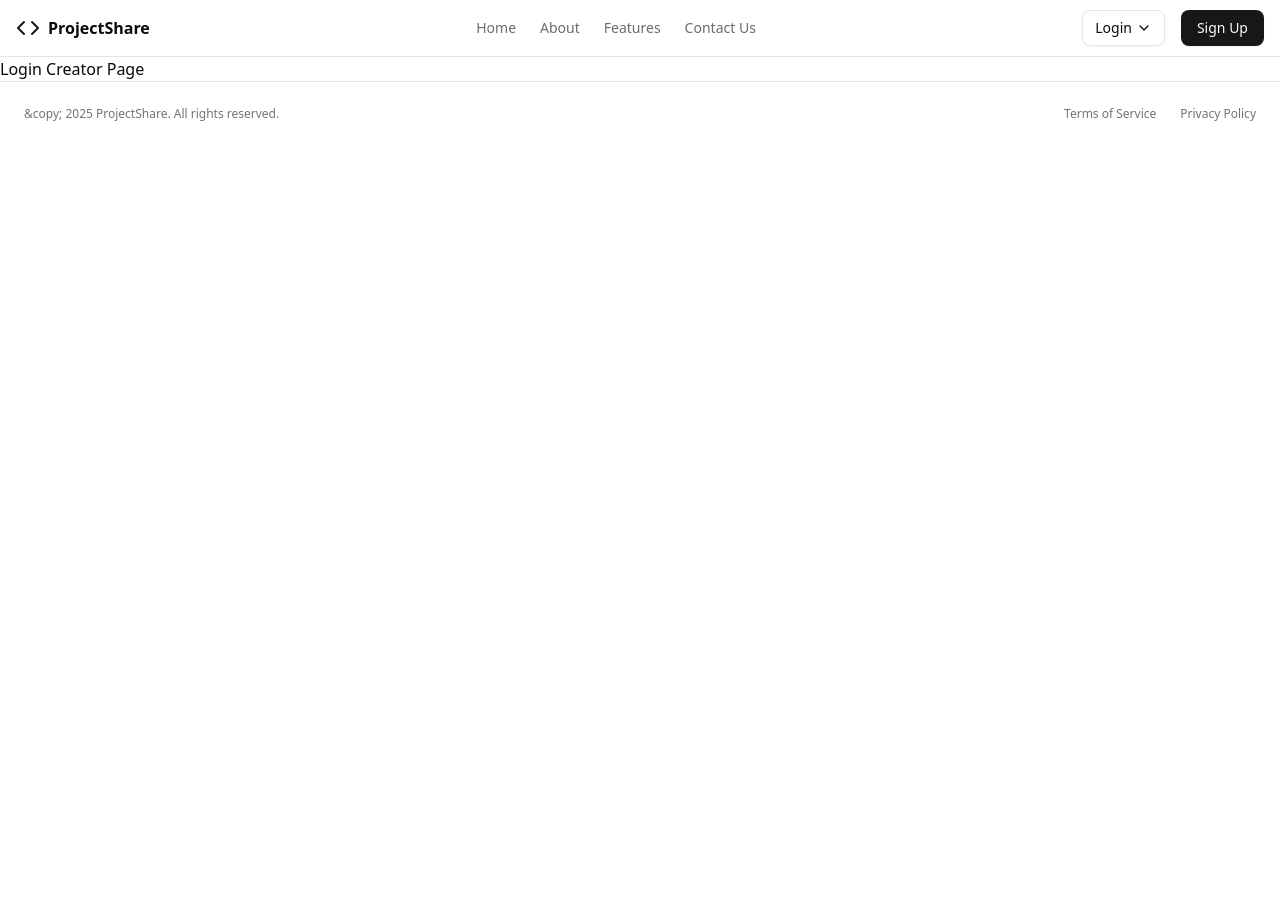
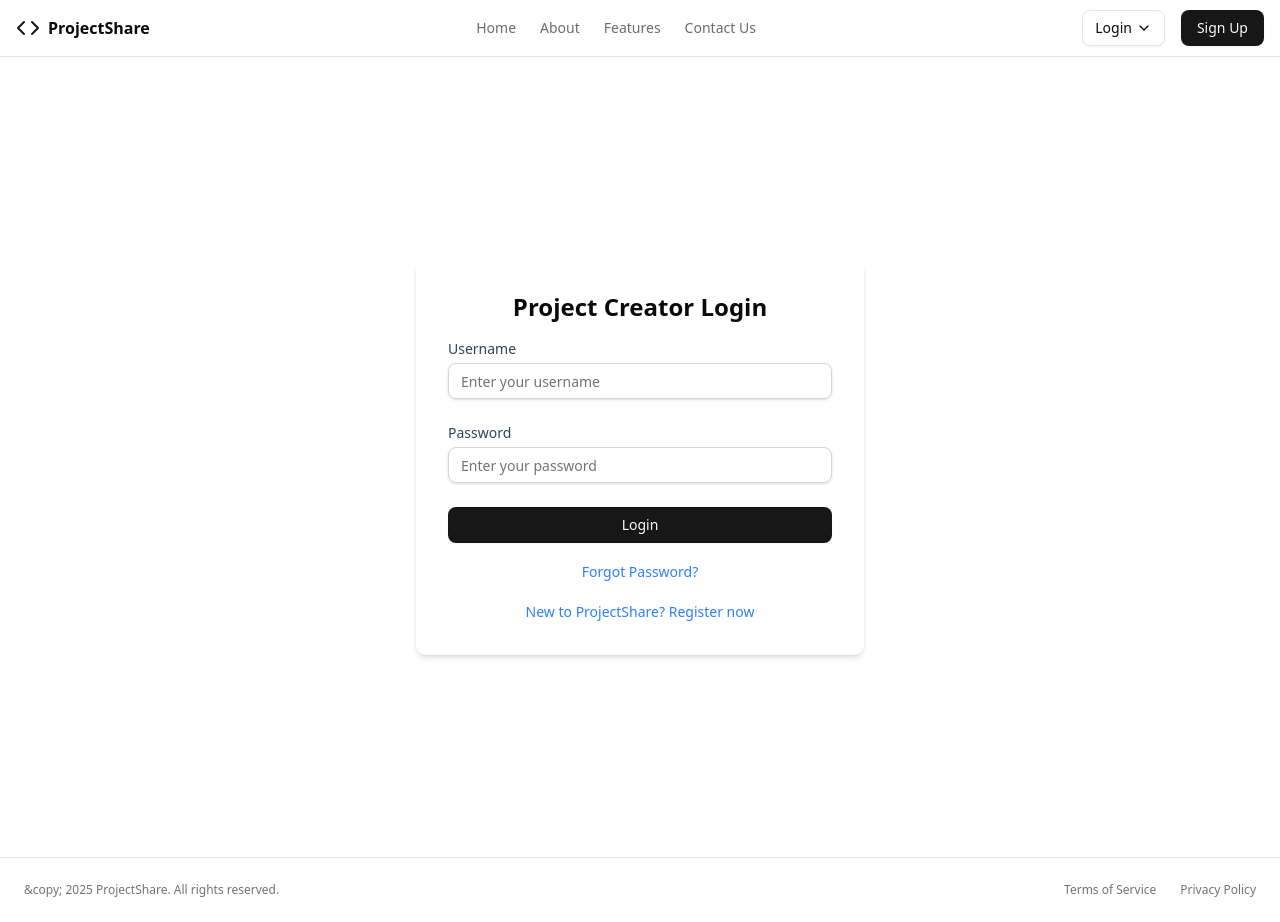
Before and after one commit to srishticampus/Project-Share, a React (Vite) app in the folder client/: page /login/creator in a window 1280 px wide. Before the commit the page ends 800 px from the top, so only its background shows below. Built offline with nearby package versions, Linux system fonts and the light colour scheme.

Commit message:
login pages:

```diff
--- a/client/src/App.jsx
+++ b/client/src/App.jsx
@@ -2,6 +2,10 @@ import React from 'react';
 import { Route, Routes } from 'react-router';
 import LandingPage from './components/pages/landing-page';
 import Layout from './components/pages/layout';
+import AdminLogin from './components/pages/login/admin';
+import CreatorLogin from './components/pages/login/creator';
+import CollaboratorLogin from './components/pages/login/collaborator';
+import MentorLogin from './components/pages/login/mentor';
 
 function Projects() {
   return <div>Projects Page</div>;
@@ -13,22 +17,6 @@ function Collaborators() {
 
 function Register() {
   return <div>Register Page</div>;
-}
-
-function LoginAdmin() {
-  return <div>Login Admin Page</div>;
-}
-
-function LoginCreator() {
-  return <div>Login Creator Page</div>;
-}
-
-function LoginCollaborator() {
-  return <div>Login Collaborator Page</div>;
-}
-
-function LoginMentor() {
-  return <div>Login Mentor Page</div>;
 }
 
 function Terms() {
@@ -47,10 +35,10 @@ function App() {
         <Route path="/projects" element={<Projects />} />
         <Route path="/collaborators" element={<Collaborators />} />
         <Route path="/register" element={<Register />} />
-        <Route path="/login/admin" element={<LoginAdmin />} />
-        <Route path="/login/creator" element={<LoginCreator />} />
-        <Route path="/login/collaborator" element={<LoginCollaborator />} />
-        <Route path="/login/mentor" element={<LoginMentor />} />
+        <Route path="/login/admin" element={<AdminLogin />} />
+        <Route path="/login/creator" element={<CreatorLogin />} />
+        <Route path="/login/collaborator" element={<CollaboratorLogin />} />
+        <Route path="/login/mentor" element={<MentorLogin />} />
         <Route path="/terms" element={<Terms />} />
         <Route path="/privacy" element={<Privacy />} />
       </Route>
--- /dev/null
+++ b/client/src/components/pages/login/admin.jsx
@@ -0,0 +1,54 @@
+import React from "react";
+import { Link } from "react-router";
+import { Button } from "@/components/ui/button";
+import { Input } from "@/components/ui/input";
+import { Label } from "@/components/ui/label";
+
+const AdminLogin = () => {
+  return (
+    <div className="container mx-auto flex items-center justify-center h-screen">
+      <div className="w-full max-w-md bg-white rounded-lg shadow-md p-8">
+        <h2 className="text-2xl font-semibold text-center mb-4">Admin Login</h2>
+        <form className="space-y-6">
+          <div>
+            <Label htmlFor="username" className="block text-sm font-medium text-gray-700">
+              Username
+            </Label>
+            <Input
+              type="text"
+              id="username"
+              className="mt-1 block w-full rounded-md border-gray-300 shadow-sm focus:border-indigo-500 focus:ring-indigo-500 sm:text-sm"
+              placeholder="Enter your username"
+            />
+          </div>
+          <div>
+            <Label htmlFor="password" className="block text-sm font-medium text-gray-700">
+              Password
+            </Label>
+            <Input
+              type="password"
+              id="password"
+              className="mt-1 block w-full rounded-md border-gray-300 shadow-sm focus:border-indigo-500 focus:ring-indigo-500 sm:text-sm"
+              placeholder="Enter your password"
+            />
+          </div>
+          <Button type="submit" className="w-full">
+            Login
+          </Button>
+        </form>
+        <div className="text-center mt-4">
+          <Link to="/forgot-password" className="text-sm text-blue-500 hover:underline">
+            Forgot Password?
+          </Link>
+        </div>
+        <div className="text-center mt-4">
+          <Link to="/register" className="text-sm text-blue-500 hover:underline">
+            New to ProjectShare? Register now
+          </Link>
+        </div>
+      </div>
+    </div>
+  );
+};
+
+export default AdminLogin;
--- /dev/null
+++ b/client/src/components/pages/login/collaborator.jsx
@@ -0,0 +1,54 @@
+import React from "react";
+import { Link } from "react-router";
+import { Button } from "@/components/ui/button";
+import { Input } from "@/components/ui/input";
+import { Label } from "@/components/ui/label";
+
+const CollaboratorLogin = () => {
+  return (
+    <div className="container mx-auto flex items-center justify-center h-screen">
+      <div className="w-full max-w-md bg-white rounded-lg shadow-md p-8">
+        <h2 className="text-2xl font-semibold text-center mb-4">Collaborator Login</h2>
+        <form className="space-y-6">
+          <div>
+            <Label htmlFor="username" className="block text-sm font-medium text-gray-700">
+              Username
+            </Label>
+            <Input
+              type="text"
+              id="username"
+              className="mt-1 block w-full rounded-md border-gray-300 shadow-sm focus:border-indigo-500 focus:ring-indigo-500 sm:text-sm"
+              placeholder="Enter your username"
+            />
+          </div>
+          <div>
+            <Label htmlFor="password" className="block text-sm font-medium text-gray-700">
+              Password
+            </Label>
+            <Input
+              type="password"
+              id="password"
+              className="mt-1 block w-full rounded-md border-gray-300 shadow-sm focus:border-indigo-500 focus:ring-indigo-500 sm:text-sm"
+              placeholder="Enter your password"
+            />
+          </div>
+          <Button type="submit" className="w-full">
+            Login
+          </Button>
+        </form>
+        <div className="text-center mt-4">
+          <Link to="/forgot-password" className="text-sm text-blue-500 hover:underline">
+            Forgot Password?
+          </Link>
+        </div>
+        <div className="text-center mt-4">
+          <Link to="/register" className="text-sm text-blue-500 hover:underline">
+            New to ProjectShare? Register now
+          </Link>
+        </div>
+      </div>
+    </div>
+  );
+};
+
+export default CollaboratorLogin;
--- /dev/null
+++ b/client/src/components/pages/login/creator.jsx
@@ -0,0 +1,54 @@
+import React from "react";
+import { Link } from "react-router";
+import { Button } from "@/components/ui/button";
+import { Input } from "@/components/ui/input";
+import { Label } from "@/components/ui/label";
+
+const CreatorLogin = () => {
+  return (
+    <div className="container mx-auto flex items-center justify-center h-screen">
+      <div className="w-full max-w-md bg-white rounded-lg shadow-md p-8">
+        <h2 className="text-2xl font-semibold text-center mb-4">Project Creator Login</h2>
+        <form className="space-y-6">
+          <div>
+            <Label htmlFor="username" className="block text-sm font-medium text-gray-700">
+              Username
+            </Label>
+            <Input
+              type="text"
+              id="username"
+              className="mt-1 block w-full rounded-md border-gray-300 shadow-sm focus:border-indigo-500 focus:ring-indigo-500 sm:text-sm"
+              placeholder="Enter your username"
+            />
+          </div>
+          <div>
+            <Label htmlFor="password" className="block text-sm font-medium text-gray-700">
+              Password
+            </Label>
+            <Input
+              type="password"
+              id="password"
+              className="mt-1 block w-full rounded-md border-gray-300 shadow-sm focus:border-indigo-500 focus:ring-indigo-500 sm:text-sm"
+              placeholder="Enter your password"
+            />
+          </div>
+          <Button type="submit" className="w-full">
+            Login
+          </Button>
+        </form>
+        <div className="text-center mt-4">
+          <Link to="/forgot-password" className="text-sm text-blue-500 hover:underline">
+            Forgot Password?
+          </Link>
+        </div>
+        <div className="text-center mt-4">
+          <Link to="/register" className="text-sm text-blue-500 hover:underline">
+            New to ProjectShare? Register now
+          </Link>
+        </div>
+      </div>
+    </div>
+  );
+};
+
+export default CreatorLogin;
--- /dev/null
+++ b/client/src/components/pages/login/mentor.jsx
@@ -0,0 +1,54 @@
+import React from "react";
+import { Link } from "react-router";
+import { Button } from "@/components/ui/button";
+import { Input } from "@/components/ui/input";
+import { Label } from "@/components/ui/label";
+
+const MentorLogin = () => {
+  return (
+    <div className="container mx-auto flex items-center justify-center h-screen">
+      <div className="w-full max-w-md bg-white rounded-lg shadow-md p-8">
+        <h2 className="text-2xl font-semibold text-center mb-4">Mentor/Expert Login</h2>
+        <form className="space-y-6">
+          <div>
+            <Label htmlFor="username" className="block text-sm font-medium text-gray-700">
+              Username
+            </Label>
+            <Input
+              type="text"
+              id="username"
+              className="mt-1 block w-full rounded-md border-gray-300 shadow-sm focus:border-indigo-500 focus:ring-indigo-500 sm:text-sm"
+              placeholder="Enter your username"
+            />
+          </div>
+          <div>
+            <Label htmlFor="password" className="block text-sm font-medium text-gray-700">
+              Password
+            </Label>
+            <Input
+              type="password"
+              id="password"
+              className="mt-1 block w-full rounded-md border-gray-300 shadow-sm focus:border-indigo-500 focus:ring-indigo-500 sm:text-sm"
+              placeholder="Enter your password"
+            />
+          </div>
+          <Button type="submit" className="w-full">
+            Login
+          </Button>
+        </form>
+        <div className="text-center mt-4">
+          <Link to="/forgot-password" className="text-sm text-blue-500 hover:underline">
+            Forgot Password?
+          </Link>
+        </div>
+        <div className="text-center mt-4">
+          <Link to="/register" className="text-sm text-blue-500 hover:underline">
+            New to ProjectShare? Register now
+          </Link>
+        </div>
+      </div>
+    </div>
+  );
+};
+
+export default MentorLogin;
```
